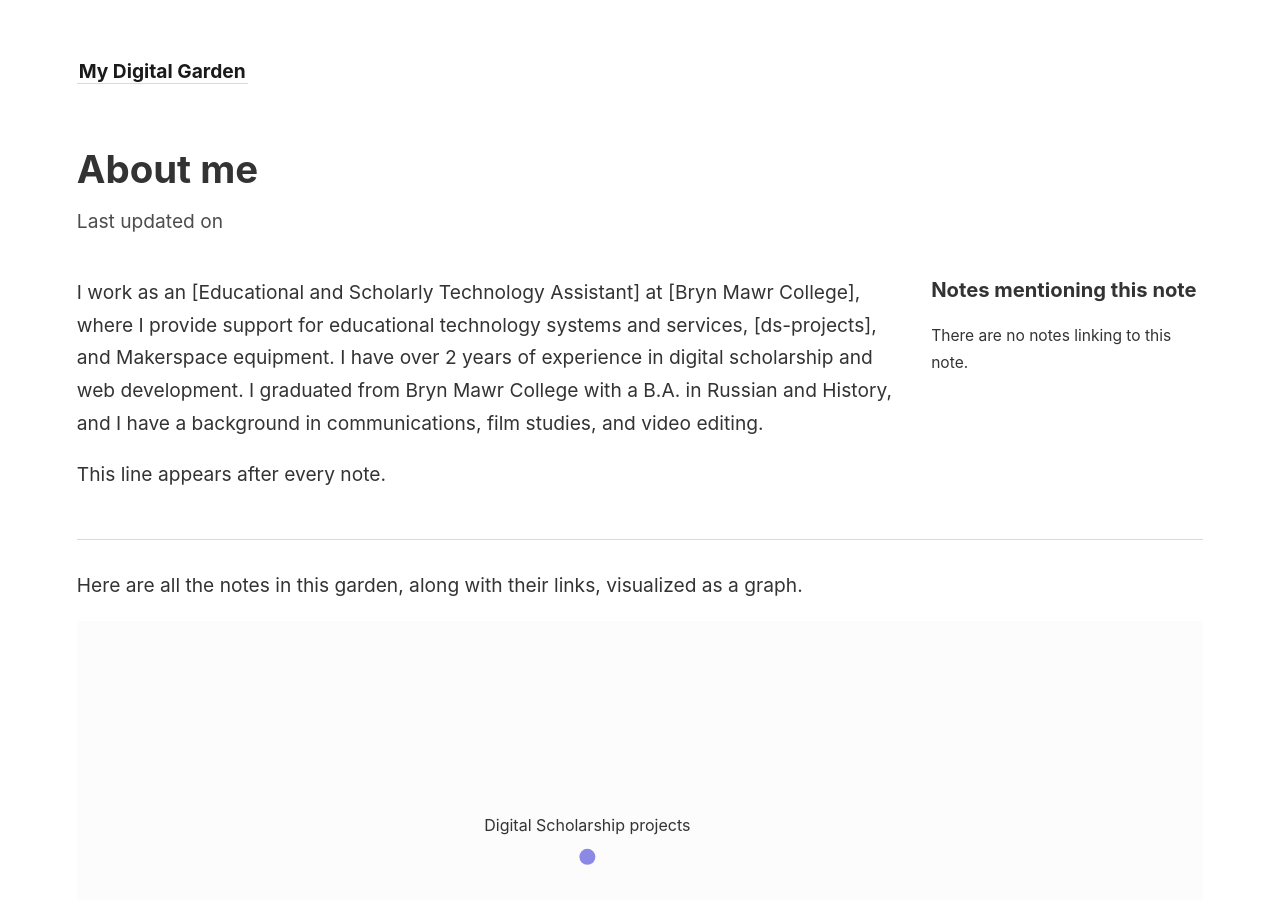
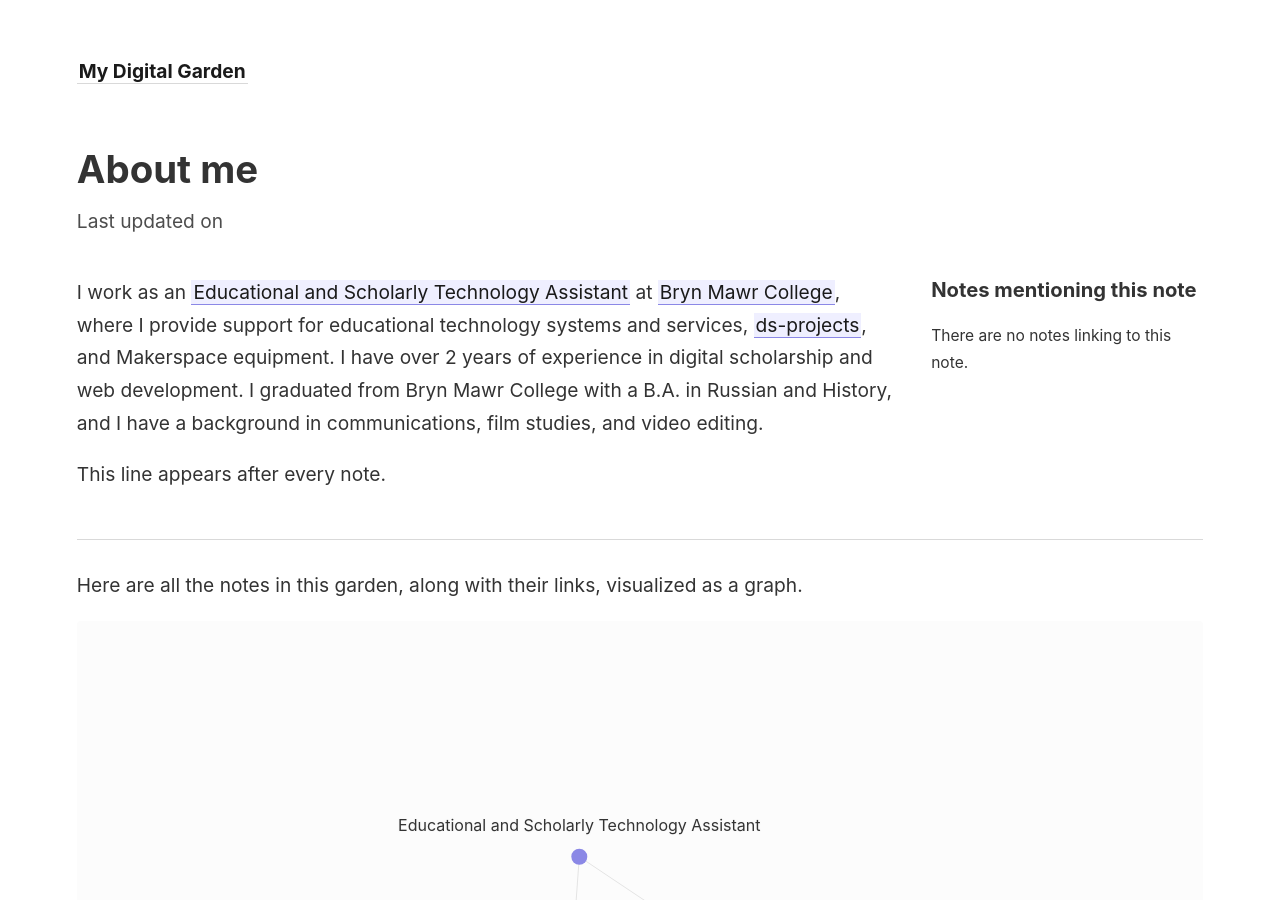
Before and after one commit to cboucher01/cboucher01.github.io, a Jekyll site: the page built from _notes/about-me.md, in a window 1280 px wide and 900 px high. Built offline with Jekyll 4.4.1, drawn with Linux system fonts in a browser that asks for light colours.

```diff
--- a/_notes/about-me.md
+++ b/_notes/about-me.md
@@ -2,4 +2,4 @@
 title: About me
 ---
 
-I work as an [Educational and Scholarly Technology Assistant] at [Bryn Mawr College], where I provide support for educational technology systems and services, [ds-projects], and Makerspace equipment. I have over 2 years of experience in digital scholarship and web development. I graduated from Bryn Mawr College with a B.A. in Russian and History, and I have a background in communications, film studies, and video editing.
+I work as an [[Educational and Scholarly Technology Assistant]] at [[Bryn Mawr College]], where I provide support for educational technology systems and services, [[ds-projects]], and Makerspace equipment. I have over 2 years of experience in digital scholarship and web development. I graduated from Bryn Mawr College with a B.A. in Russian and History, and I have a background in communications, film studies, and video editing.
```
Also changed, not shown: _notes/east-assistant.md (+1 -1 lines).
